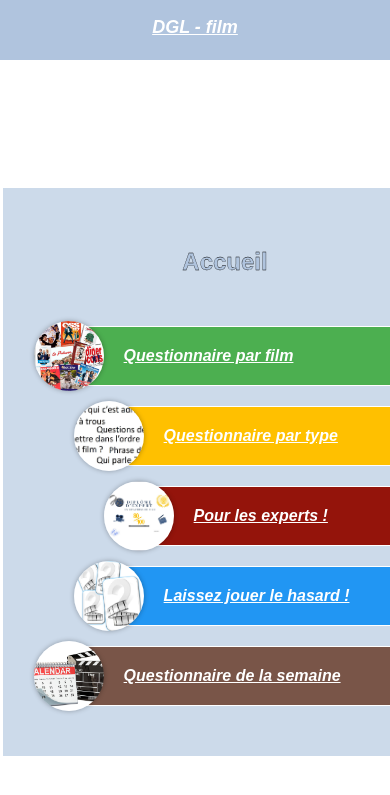
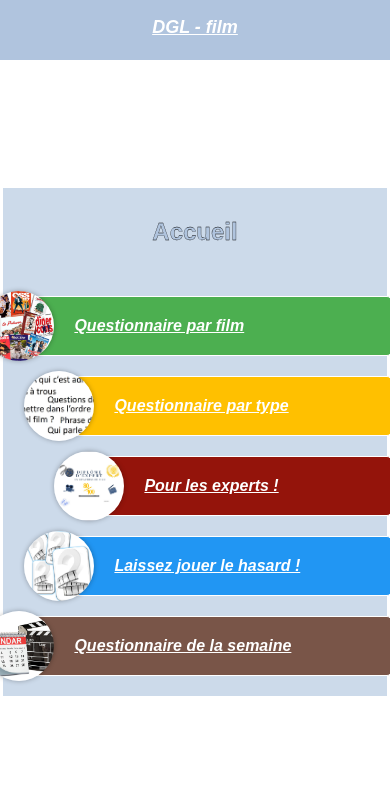
Before and after one commit to GodefroyL/questionnaire-film, a Jekyll site: the page built from index.html, in a window 390 px wide. Shown: the top 795 px of the page. Built offline with Jekyll 4.4.1, drawn with Linux system fonts in a browser that asks for light colours.

Commit message:
test corr zoom page accueil telephone

```diff
--- a/static/css/accueil.css
+++ b/static/css/accueil.css
@@ -44,7 +44,7 @@
     border-top-right-radius: 0px;
     border-bottom-right-radius: 0px;
     padding-right: 5%;
-    width: 90%;
+    width: 100%;
     }
     .bouton_accueil span {
         font-size: 1rem;
--- a/static/css/base.css
+++ b/static/css/base.css
@@ -21,7 +21,7 @@ body {
 header {
     background-color: var(--couleur-fond-header);
     width: 100%;
-    position: fixed;
+    position: absolute;
     padding-bottom: 5px;
     top: 0;
     right: 0;
@@ -88,6 +88,7 @@ a {
     .contenu {
         width: 100%;
         height: auto;
+        padding: 0;
     }
     .pub {
         height: 70px;
```
